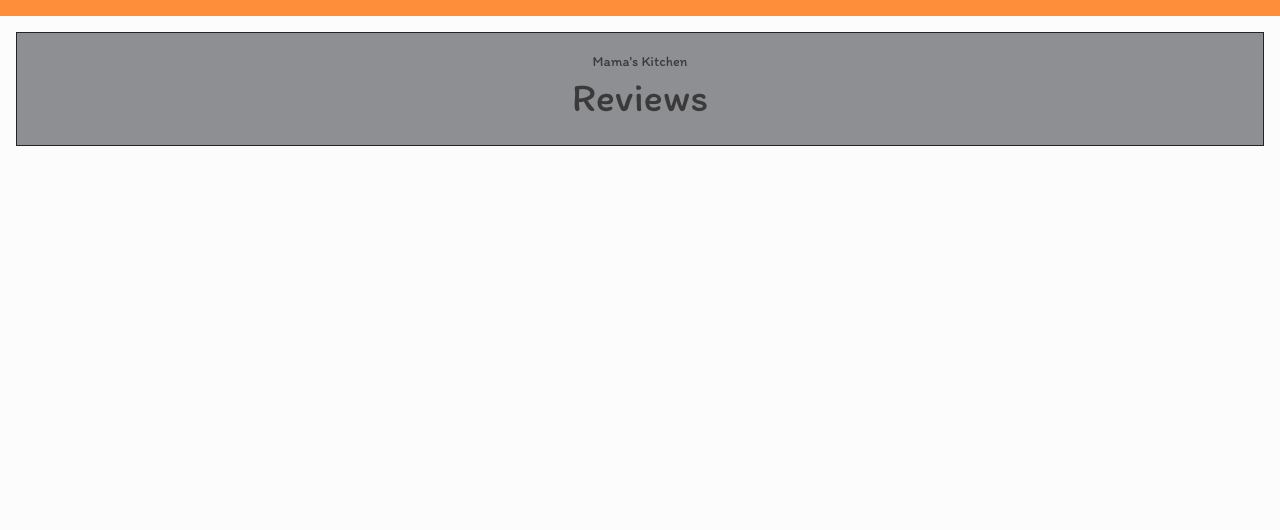
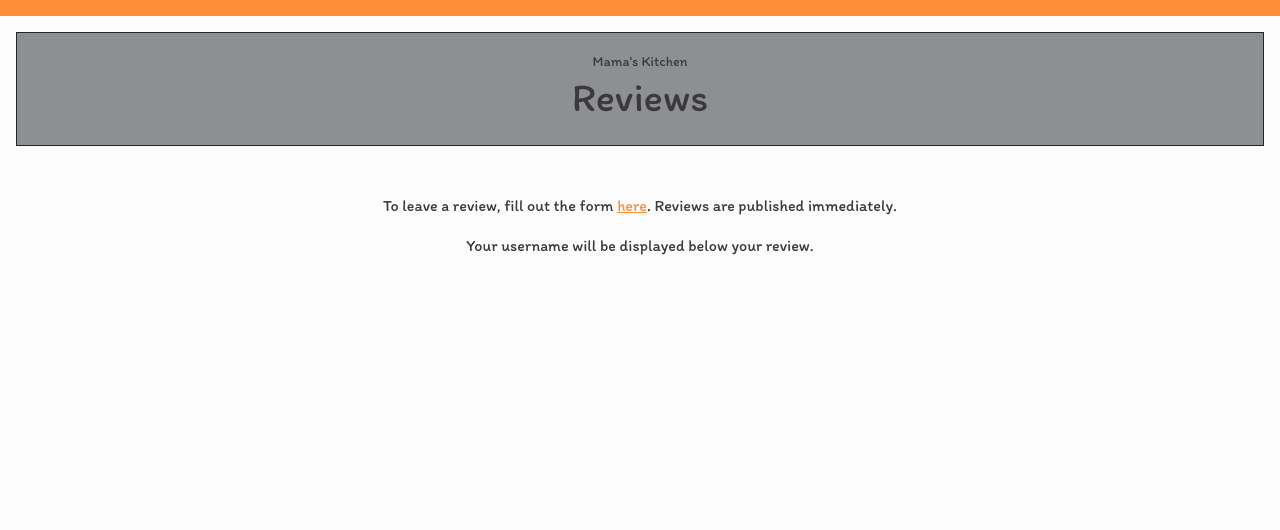
Before and after one commit to Roybin0/mamaskitchen00, a Django app: page /reviews/ in a window 1280 px wide. Shown: the part 100-630 px from the top of the page. Run offline with Django 3.2, Linux system fonts and the light colour scheme; the visitor is signed in with stand-in values (Sample User, id 1); data that the repository does not hold is empty; some libraries are stand-ins or nearby versions; some web fonts are replaced.

Commit message:
Create new review page and style reviews list

```diff
--- a/reviews/admin.py
+++ b/reviews/admin.py
@@ -6,7 +6,7 @@ from django_summernote.admin import SummernoteModelAdmin
 @admin.register(Review)
 class ReviewAdmin(SummernoteModelAdmin):
 
-    list_display = ('first_name', 'stars', 'review')
-    search_fields = ['first_name', 'created', 'stars']
+    list_display = ('username', 'stars', 'review')
+    search_fields = ['username', 'created', 'stars']
     list_filter = ['created', 'stars']
     summernote_fields = ('review', 'reply',)
--- a/reviews/models.py
+++ b/reviews/models.py
@@ -6,9 +6,9 @@ from django.core.validators import MinValueValidator, MaxValueValidator
 
 class Review(models.Model):
     title = models.CharField(max_length=100)
-    first_name = models.ForeignKey(
+    username = models.ForeignKey(
         User, on_delete=models.CASCADE, related_name='reviews')
-    stars = models.PositiveSmallIntegerField(
+    stars = models.IntegerField(
         default=5,
         validators=[
             MaxValueValidator(5),
--- a/reviews/urls.py
+++ b/reviews/urls.py
@@ -4,4 +4,5 @@ from django.urls import path
 
 urlpatterns = [
     path('', views.ReviewList.as_view(), name='reviews'),
+    path('new-review', views.review, name='new-review'),
 ]
--- a/reviews/views.py
+++ b/reviews/views.py
@@ -1,9 +1,26 @@
-from django.shortcuts import render
+from django.shortcuts import render, redirect
 from django.views import generic
 from .models import Review
+from .forms import ReviewForm
 
 
 class ReviewList(generic.ListView):
     model = Review
     queryset = Review.objects.order_by("-created")
     template_name = 'reviews.html'
+
+
+# New review
+def review(request):
+
+    if request.method == 'POST':
+        review_form = ReviewForm(request.POST)
+        if review_form.is_valid():
+            review = review_form.save(commit=False)
+            review.username = request.user
+            review.save()
+            return redirect('reviews')
+    else:
+        review = ReviewForm()
+
+    return render(request, 'new-review.html', {'review_form': review})
--- a/static/css/style.css
+++ b/static/css/style.css
@@ -134,6 +134,12 @@ button[type="submit"] {
     position: relative;
 }
 
+/* Reviews */
+
+.review-star {
+    color: #000000;
+}
+
 /* --- Media Queries --- */
 
 /* Medium screens - up to 768px */
--- a/templates/reviews.html
+++ b/templates/reviews.html
@@ -16,9 +16,14 @@
         <div class="col-12 text-center">
             {% if user.is_authenticated %}
 
+            <div class="center-form mx-auto p-3">
+                <p>To leave a review, fill out the form <a href="{% url 'new-review' %}" class="orange-text">here</a>. Reviews are published immediately.</p>
+                <p>Your username will be displayed below your review.</p>
+            </div>
+
             {% else %}
 
-            <p><a href="{% url 'account_signup' %}">Sign up</a> for an account or <a href="{% url 'account_login' %}">log in here</a> to leave a review.</p>
+            <p><a href="{% url 'account_signup' %}" class="orange-text">Sign up</a> for an account or <a href="{% url 'account_login' %}" class="orange-text">log in here</a> to leave a review.</p>
 
             {% endif %}
         </div>
@@ -33,24 +38,24 @@
                     <div class="card mb-3">
                         <div class="card-header text-center bg-image-title">
                             <p>
-                                {% if review.stars == '5' %}
-                                <i class="fa-solid fa-star-sharp dark-text"></i><i class="fa-solid fa-star-sharp"></i><i class="fa-solid fa-star-sharp"></i><i class="fa-solid fa-star-sharp"></i><i class="fa-solid fa-star-sharp"></i>
+                                {% if review.stars == 5 %}
+                                <i class="fa-solid fa-star review-star"></i><i class="fa-solid fa-star review-star"></i><i class="fa-solid fa-star review-star"></i><i class="fa-solid fa-star review-star"></i><i class="fa-solid fa-star review-star"></i>
                                 {% endif %}
 
                                 {% if review.stars == '4' %}
-                                <i class="fa-solid fa-star-sharp"></i><i class="fa-solid fa-star-sharp"></i><i class="fa-solid fa-star-sharp"></i><i class="fa-solid fa-star-sharp"></i>
+                                <i class="fa-solid fa-star review-star"></i><i class="fa-solid fa-star review-star"></i><i class="fa-solid fa-star review-star"></i><i class="fa-solid fa-star review-star"></i>
                                 {% endif %}
 
                                 {% if review.stars == '3' %}
-                                <i class="fa-solid fa-star-sharp"></i><i class="fa-solid fa-star-sharp"></i><i class="fa-solid fa-star-sharp"></i>
+                                <i class="fa-solid fa-star review-star"></i><i class="fa-solid fa-star review-star"></i><i class="fa-solid fa-star review-star"></i>
                                 {% endif %}
 
                                 {% if review.stars == '2' %}
-                                <i class="fa-solid fa-star-sharp"></i><i class="fa-solid fa-star-sharp"></i>
+                                <i class="fa-solid fa-star review-star"></i><i class="fa-solid fa-star review-star"></i>
                                 {% endif %}
 
                                 {% if review.stars == '1' %}
-                                <i class="fa-solid fa-star-sharp">
+                                <i class="fa-solid fa-star review-star">
                                 {% endif %}
                             </p>
                             <p class="no-margin">{{ review.title }}</p>
@@ -67,11 +72,11 @@
                                 <p><em>{{ review.review | safe }}</em></p>
                             </div>
                             <div class="review-author">
-                                <p>Review left by {{ review.first_name }} on {{review.created }}</p>
+                                <p>by {{ review.username }} on {{review.created }}</p>
                             </div>
                             {% if review.reply|length > 0 %}
                             <div class="review-response">
-                                <p>{{ review.reply }}</p>
+                                <p><strong>Response from Mama's Kitchen:</strong> {{ review.reply | safe }}</p>
                             </div>
                             {% endif %}
                         </div>
```
Also changed, not shown: reviews/forms.py (+3 -5 lines), templates/new-review.html (added, +48 -0 lines), reviews/migrations/0002_alter_review_stars.py (added), reviews/migrations/0003_rename_first_name_review_username.py (added).
